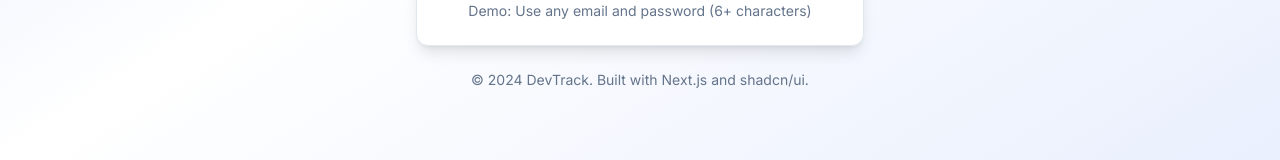
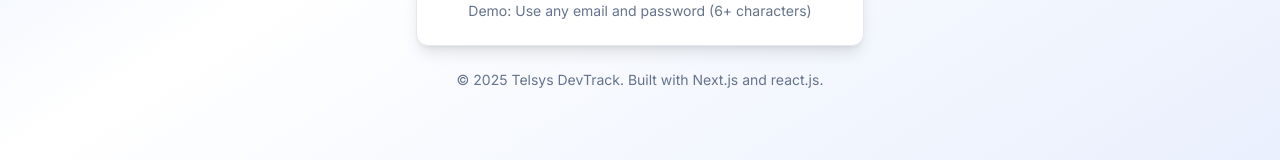
Before and after one commit to KeionDz/Project-Management-System-using-ReactTS, a Next.js app: page /login in a window 1280 px wide. Shown: the part 637-797 px from the top of the page. Built offline with nearby package versions, Linux system fonts and the light colour scheme.

Commit message:
test footer

```diff
--- a/app/login/page.tsx
+++ b/app/login/page.tsx
@@ -174,7 +174,7 @@ export default function LoginPage() {
         </Card>
 
         <div className="text-center mt-6 text-sm text-muted-foreground">
-          <p>© 2024 DevTrack. Built with Next.js and shadcn/ui.</p>
+          <p>© 2025 Telsys DevTrack. Built with Next.js and react.js.</p>
         </div>
       </div>
     </div>
```
